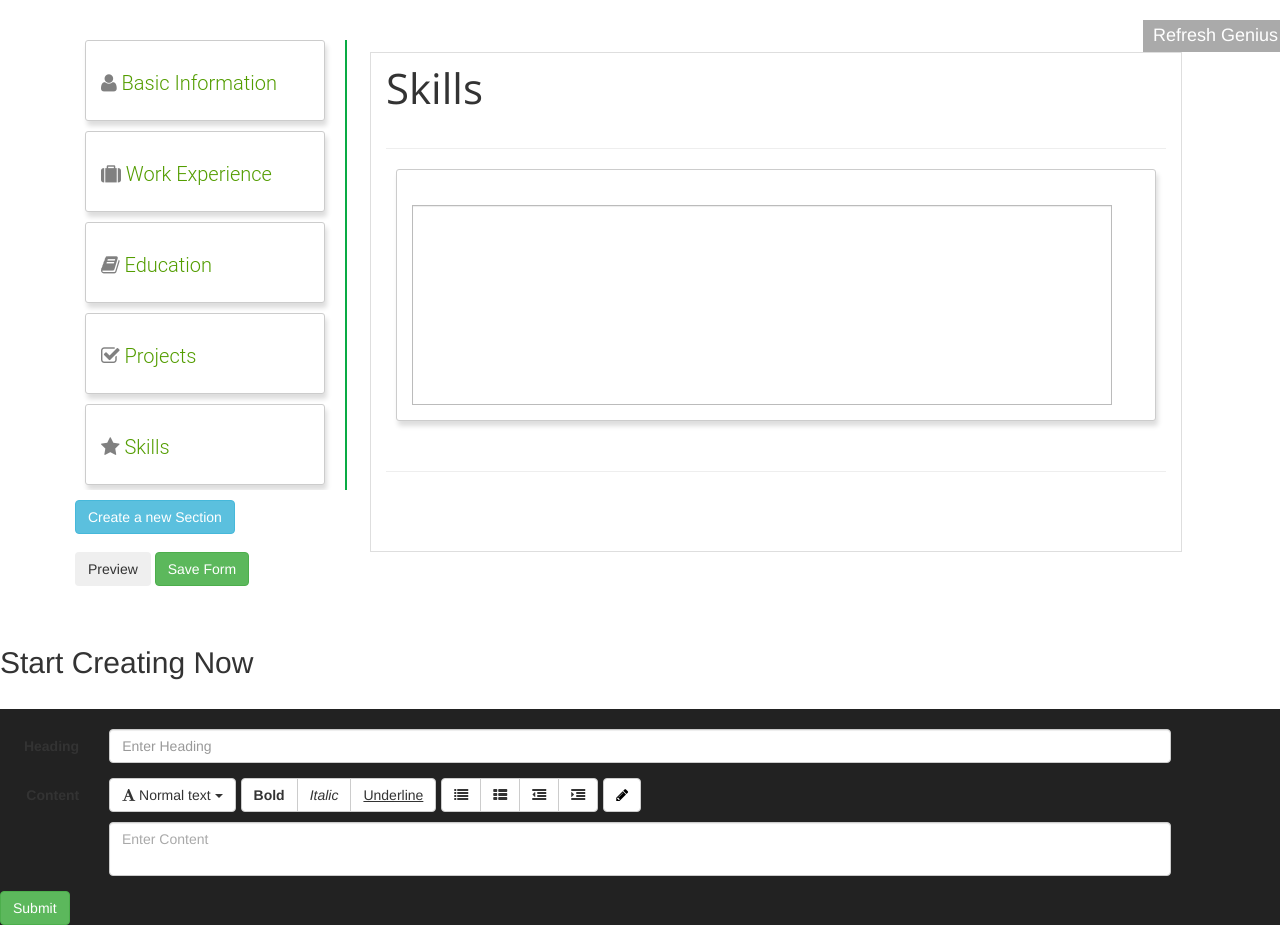
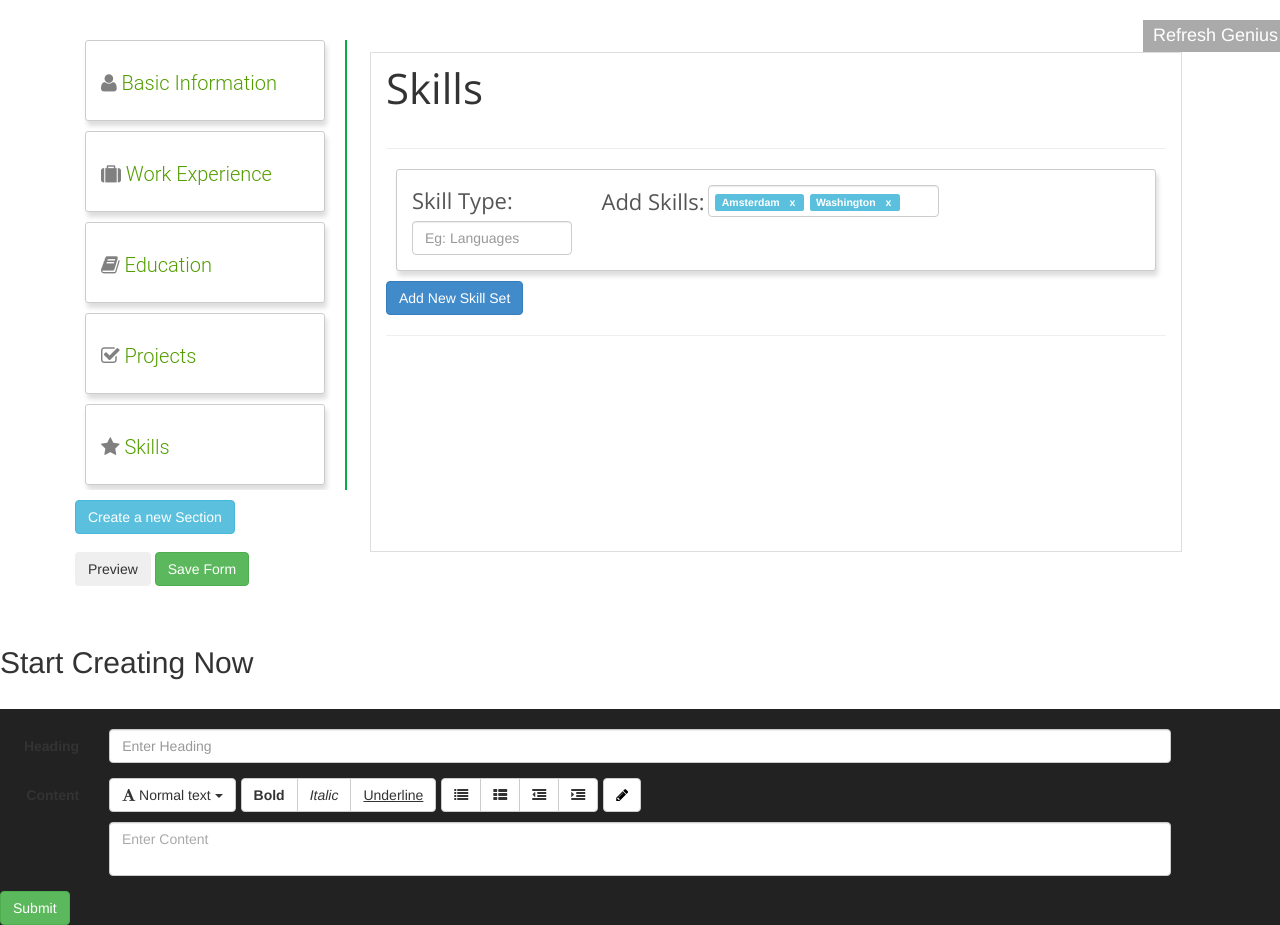
Before and after one commit to softvar/resumizr, a Django app: template templates/cv/generateform.html in a window 1280 px wide, after a click on "Skills". Run offline with Django 3.2, Linux system fonts and the light colour scheme; the template is opened without the code that fills it, so the values that code supplies are empty; some libraries are stand-ins or nearby versions.

Commit message:
adding bootstrap tagsinput and skill-set section

```diff
--- a/templates/cv/generateform.html
+++ b/templates/cv/generateform.html
@@ -265,15 +265,28 @@
 
 				<div class="tab-pane" id="5">
 					<label class="label--text heading">Skills</label>
+					<div class="alert alert-warning alert-dismissable" style="display:none;">
+					  <button type="button" class="close" data-dismiss="alert" aria-hidden="true">&times;</button>
+					  <strong>Warning!</strong> You have created maximum of 10 Skill Sets. Please delete or reuse already created tags to continue.
+					</div>
 
-					<span style="margin-left: 20px; color:#9accea">
-					</span>
 					<hr/>
-					<div class="card">
-						<label class="label--text sub-heading"></label>
-						<div class="form-control mod-text-box skills-list"  name="skills-list"></div>
+					<div class="cv-skill-set">
+						<div class="card">
+							<div class="row">
+								<div class="col-md-3">
+									<label class="sub-section-heading">Skill Type:</label>
+									<input type="text" class="form-control skill-type" placeholder="Eg: Languages"/>
+								</div>
+								<div class="col-md-9">
+									<label class="sub-section-heading">Add Skills:</label>
+									<input type="text" value="Amsterdam,Washington" data-role="tagsinput" class="form-control tagInputs typeahead"/>
+
+								</div>
+							</div>
+						</div>
 					</div>
-					<br/>
+					<button class="btn btn-primary add-new-skill-set">Add New Skill Set</button>
 					<hr/>
 				</div>
 
--- a/templates/cv/header.html
+++ b/templates/cv/header.html
@@ -7,10 +7,11 @@
 
 		<!-- google fonts -->
 		<link href='http://fonts.googleapis.com/css?family=Open+Sans:400,300' rel='stylesheet' type='text/css'>
+		<link rel="stylesheet" href="{% static 'resumizr/css/bootstrap-tagsinput.css' %}">
+
 		<link rel="stylesheet" href="{% static 'resumizr/css/bootstrap.min.css' %}">
 		<link rel="stylesheet" href="{% static 'resumizr/css/bootstrap-wysihtml5.css' %}">
 		<link href="{% static  'resumizr/css/font-awesome.min.css' %}" rel="stylesheet">
-
 		<script>
 		var social_data = {};
 		</script>
@@ -20,10 +21,12 @@
 		<script src="{% static 'resumizr/js/jquery.min.js' %}"></script>
 		<script src="{% static 'resumizr/js/jquery-ui.min.js' %}"></script>
 		<script src="{% static 'resumizr/js/bootstrap.min.js' %}"></script>
-    <script src="{% static 'resumizr/js/pnotify.custom.min.js' %}"></script>
-    <script src="{% static 'resumizr/js/smart-suggestion.js' %}"></script>
-    <script src="{% static 'resumizr/js/cv-generation/generate.js' %}"></script>
-    <script src="{% static 'resumizr/js/ajax-load.js' %}"></script>
+	    <script src="{% static 'resumizr/js/bootstrap-tagsinput.js' %}"></script>
+	    <script src="{% static 'resumizr/js/twitter-typeahead.js' %}"></script>
+	    <script src="{% static 'resumizr/js/pnotify.custom.min.js' %}"></script>
+	    <script src="{% static 'resumizr/js/smart-suggestion.js' %}"></script>
+	    <script src="{% static 'resumizr/js/cv-generation/generate.js' %}"></script>
+	    <script src="{% static 'resumizr/js/ajax-load.js' %}"></script>
 
 		<script src="{% static 'resumizr/js/wysihtml/bootstrap-wysihtml5-0.0.2.min.js' %}"></script>
 
```
